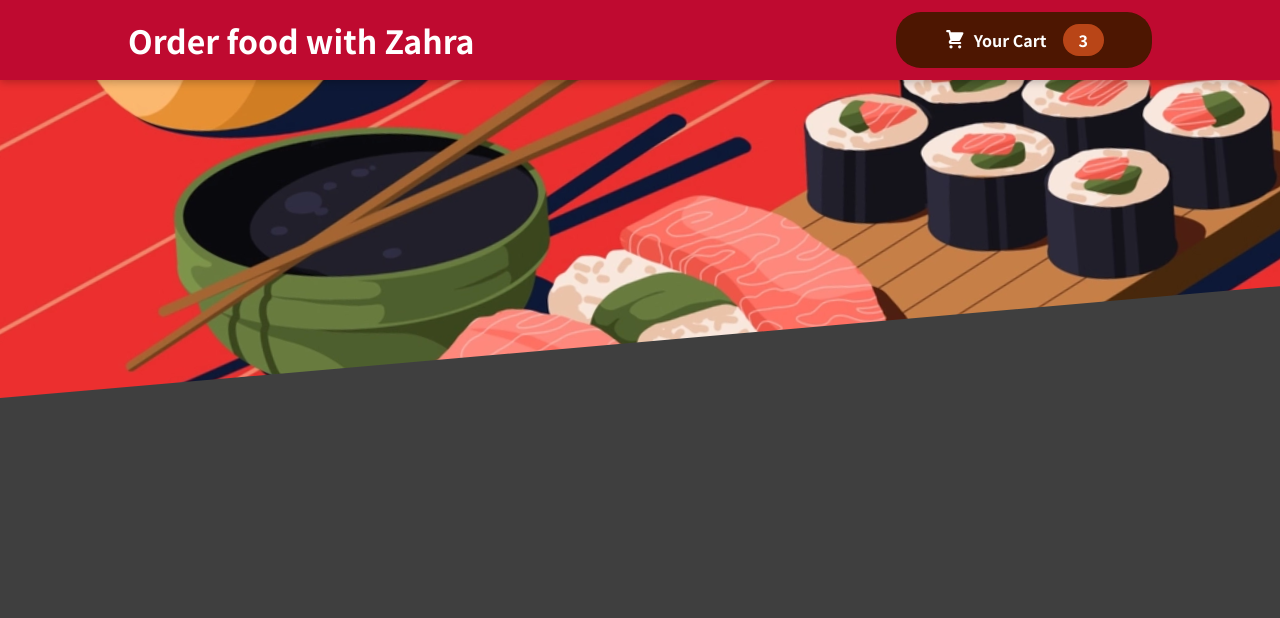
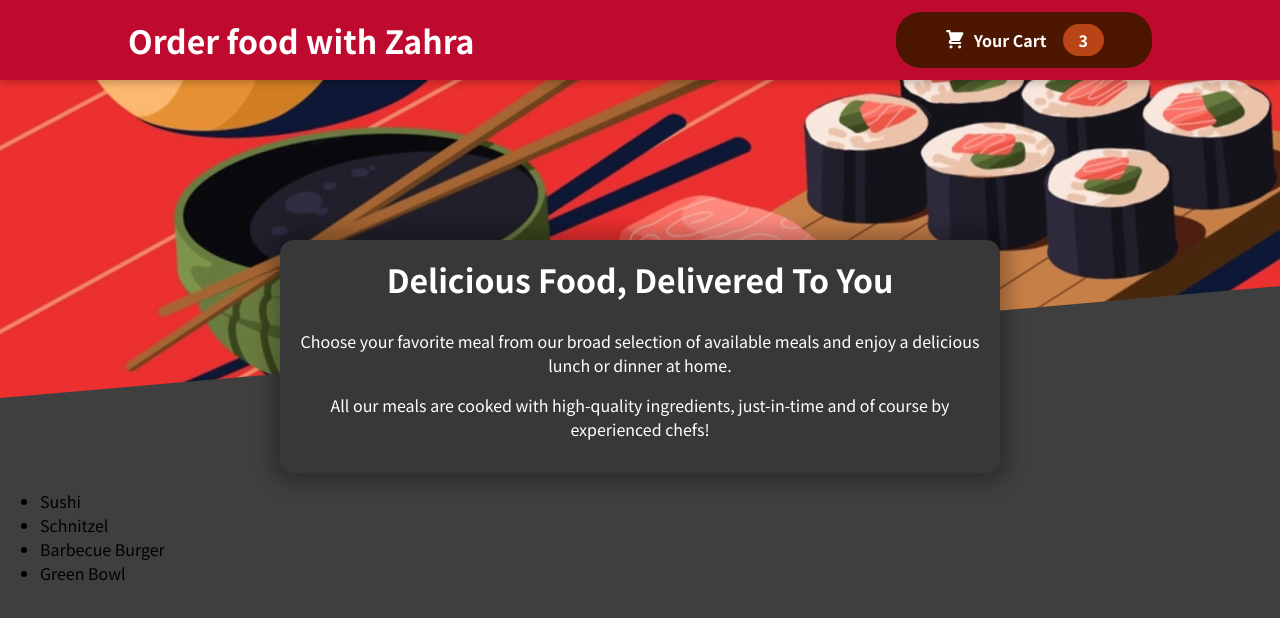
Before and after one commit to zahrajoulaei/OrderFoodApp, a React (Create React App) app: page / in a window 1280 px wide. Shown: the top 618 px of the page. Built offline with nearby package versions, Linux system fonts and the light colour scheme.

Commit message:
adding meals component

```diff
--- a/src/App.js
+++ b/src/App.js
@@ -1,9 +1,13 @@
 import { Fragment } from 'react';
 import Header from './components/Layout/Header';
+import Meals from './components/Meals/Meals';
 function App() {
   return (
     <Fragment>
         <Header />
+        <main>
+          <Meals />
+        </main>
     </Fragment>
   );
 }
--- /dev/null
+++ b/src/components/Meals/AvailableMeals.js
@@ -0,0 +1,39 @@
+import classes from './AvailableMeals.module.css';
+
+const DUMMY_MEALS = [
+    {
+        id: 'm1',
+        name: 'Sushi',
+        description: 'Finest fish and veggies',
+        price: 22.99,
+    },
+    {
+        id: 'm2',
+        name: 'Schnitzel',
+        description: 'A german specialty!',
+        price: 16.5,
+    },
+    {
+        id: 'm3',
+        name: 'Barbecue Burger',
+        description: 'American, raw, meaty',
+        price: 12.99,
+    },
+    {
+        id: 'm4',
+        name: 'Green Bowl',
+        description: 'Healthy...and green...',
+        price: 18.99,
+    },
+];
+
+
+const AvailableMeals = () => {
+    const mealsList = DUMMY_MEALS.map(meal=><li>{meal.name}</li>)
+    return <section className={classes.meal}>
+        <ul>
+           {mealsList}
+        </ul>
+    </section>
+}
+export default AvailableMeals;
--- /dev/null
+++ b/src/components/Meals/AvailableMeals.module.css
@@ -0,0 +1,24 @@
+.meals {
+    max-width: 60rem;
+    width: 90%;
+    margin: 2rem auto;
+    animation: meals-appear 1s ease-out forwards;
+  }
+
+  .meals ul {
+    list-style: none;
+    margin: 0;
+    padding: 0;
+  }
+
+  @keyframes meals-appear {
+    from {
+      opacity: 0;
+      transform: translateY(3rem);
+    }
+
+    to {
+      opacity: 1;
+      transform: translateY(0);
+    }
+  }
--- /dev/null
+++ b/src/components/Meals/Meals.js
@@ -0,0 +1,11 @@
+import MealsSummary from "./MealsSummary";
+import AvailableMeals from "./AvailableMeals";
+import { Fragment } from "react";
+
+const Meals = () => {
+    return <Fragment>
+        <MealsSummary />
+        <AvailableMeals />
+    </Fragment>
+}
+export default Meals;
--- /dev/null
+++ b/src/components/Meals/MealsSummary.js
@@ -0,0 +1,17 @@
+import classes from './MealsSummary.module.css';
+
+const MealsSummary = () => {
+    return (<section className={classes.summary}>
+        <h2>Delicious Food, Delivered To You </h2>
+        <p>
+            Choose your favorite meal from our broad selection of available meals
+            and enjoy a delicious lunch or dinner at home.
+        </p>
+        <p>
+            All our meals are cooked with high-quality ingredients, just-in-time and
+            of course by experienced chefs!
+        </p>
+    </section>
+    );
+};
+export default MealsSummary;
--- /dev/null
+++ b/src/components/Meals/MealsSummary.module.css
@@ -0,0 +1,18 @@
+.summary {
+    text-align: center;
+    max-width: 45rem;
+    width: 90%;
+    margin: auto;
+    margin-top: -10rem;
+    position: relative;
+    background-color: #383838;
+    color: white;
+    border-radius: 14px;
+    padding: 1rem;
+    box-shadow: 0 1px 18px 10px rgba(0, 0, 0, 0.25);
+  }
+
+  .summary h2 {
+    font-size: 2rem;
+    margin-top: 0;
+  }
```
Also changed, not shown: 1 other file (tests, documents, lock files or other folders).
